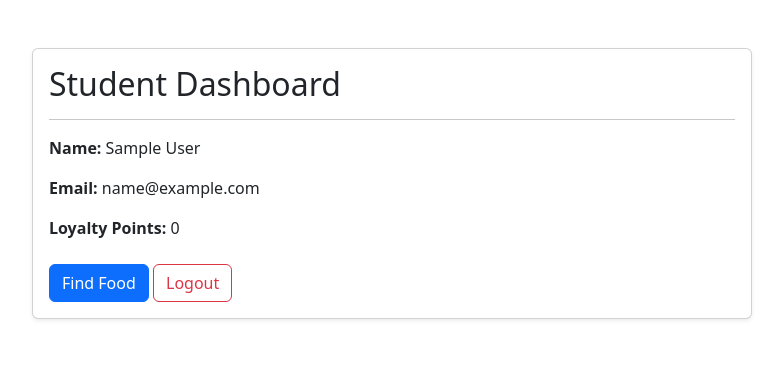
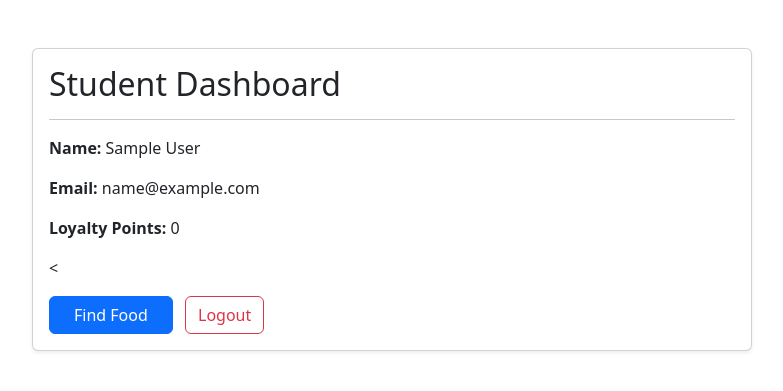
Before and after one commit to munyokiephraim-ctrl/COLRS, a Flask app: page /student/dashboard in a window 1280 px wide. Shown: the part 56-447 px from the top of the page, without its empty margins (248-1031 px from the left). Run offline with Flask 3, Linux system fonts and the light colour scheme; the visitor is signed in with stand-in values (Sample User, id 1).

Commit message:
Complete transactional loop connections and route user dashboard nodes

```diff
--- a/app/templates/student/cart.html
+++ b/app/templates/student/cart.html
@@ -29,6 +29,10 @@
                     <div class="d-flex justify-content-between mb-2">
                         <span>Subtotal</span>
                         <span class="fw-bold">KSh {{ subtotal }}</span>
+                        <!-- Locate this near line 32 of cart.html -->
+<form action="{{ url_for('student.place_order') }}" method="POST">
+    <button type="submit" class="btn btn-success w-100 py-2 fw-bold">Place Order via Pick-Up</button>
+</form>
                     </div>
                     <hr>
                     <div class="d-flex justify-content-between mb-4">
--- a/app/templates/student/dashboard.html
+++ b/app/templates/student/dashboard.html
@@ -12,10 +12,11 @@
                     <p><strong>Email:</strong> {{ user.email }}</p>
                     <p><strong>Loyalty Points:</strong> {{ user.loyalty_points }}</p>
 
-                    <div class="mt-4">
-                        <a href="{{ url_for('student.browse_restaurants') }}" class="btn btn-primary">Find Food</a>
-                        <a href="{{ url_for('auth.logout') }}" class="btn btn-outline-danger">Logout</a>
-                    </div>
+                    <<!-- Inside your student dashboard layout card -->
+<div class="mt-3">
+    <a href="{{ url_for('student.menu') }}" class="btn btn-primary px-4">Find Food</a>
+    <a href="{{ url_for('auth.logout') }}" class="btn btn-outline-danger ms-2">Logout</a>
+</div>
                 </div>
             </div>
         </div>
```
Also changed, not shown: app/auth/routes.py (+8 -3 lines).
